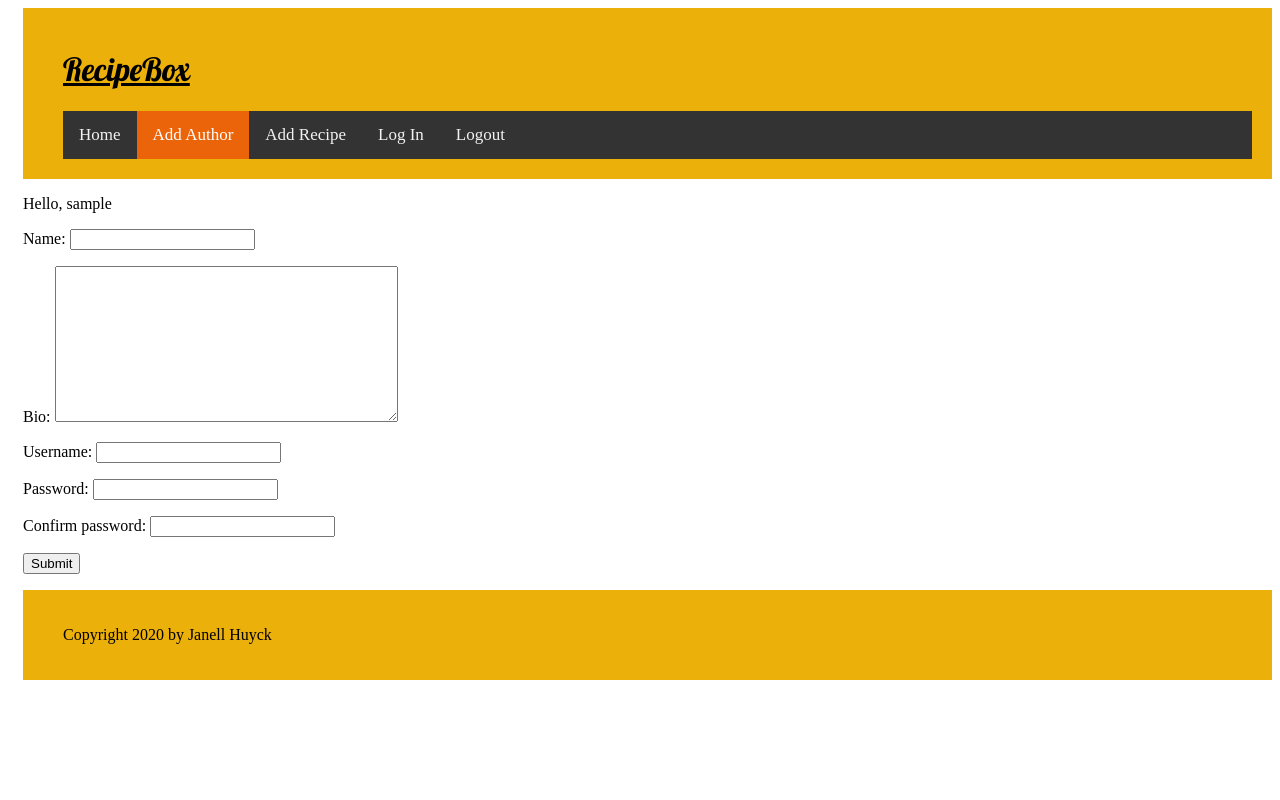
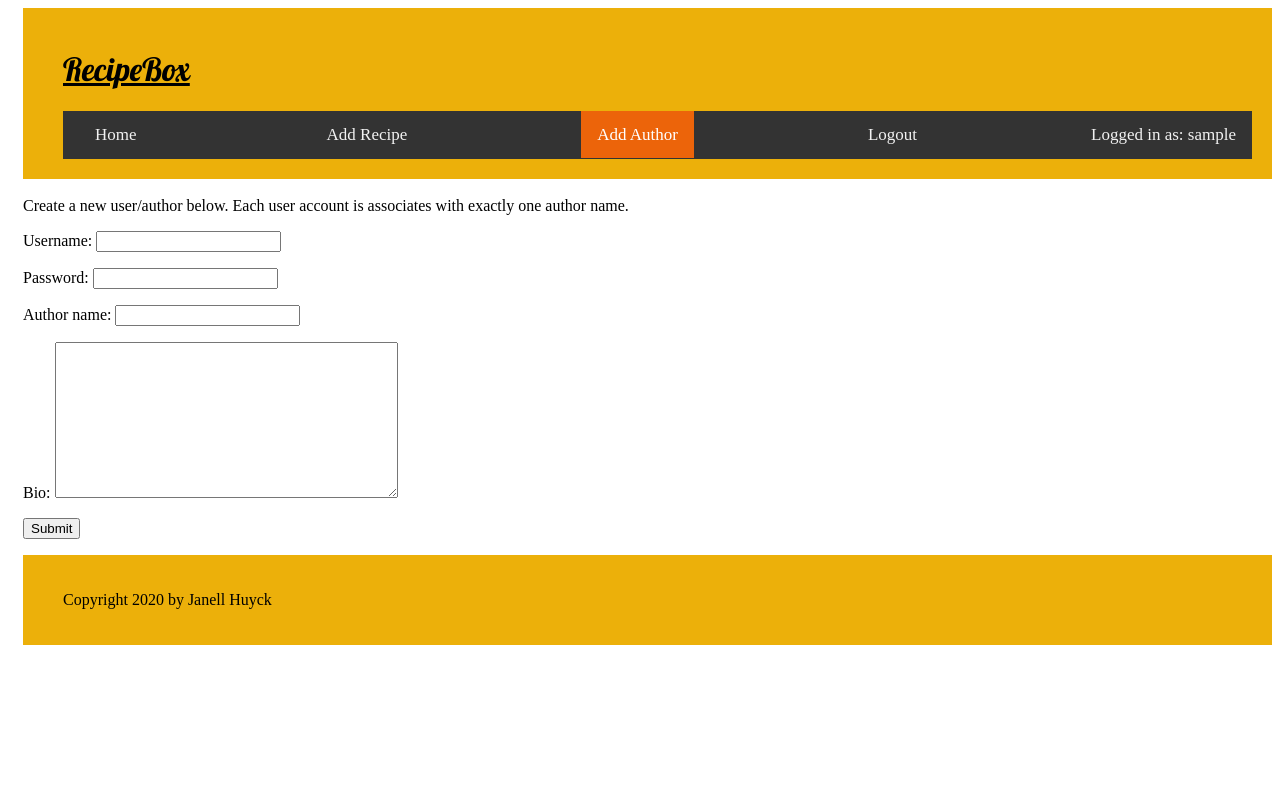
Before and after one commit to luisfff29/recipebox-1, a Django app: page /addauthor/ in a window 1280 px wide. Run offline with Django 3.2, Linux system fonts and the light colour scheme; the visitor is signed in with stand-in values (Sample User, id 1).

Commit message:
menu bar reacts to login status and staff/user status.  need staff status to access add-author page.

```diff
--- a/pyproject.toml
+++ b/pyproject.toml
@@ -7,8 +7,10 @@ authors = ["Janell.Huyck <Janell.Huyck@outlook.com>"]
 [tool.poetry.dependencies]
 python = "^3.8"
 django = "^3.0.5"
+flake8 = "^3.7.9"
 
 [tool.poetry.dev-dependencies]
+autopep8 = "^1.5.2"
 
 [build-system]
 requires = ["poetry>=0.12"]
--- a/recipes/forms.py
+++ b/recipes/forms.py
@@ -3,13 +3,11 @@ from recipes.models import Author
 
 
 class AddAuthorForm(forms.Form):
-    name = forms.CharField(max_length=50)
-    bio = forms.CharField(widget=forms.Textarea)
     username = forms.CharField(max_length=50)
     password = forms.CharField(
         max_length=30, widget=forms.PasswordInput)
-    confirm_password = forms.CharField(
-        max_length=30, widget=forms.PasswordInput)
+    author_name = forms.CharField(max_length=50)
+    bio = forms.CharField(widget=forms.Textarea)
 
 
 class AddRecipeForm(forms.Form):
--- a/recipes/static/css/recipes.css
+++ b/recipes/static/css/recipes.css
@@ -24,19 +24,25 @@ body {
 
 /* Add a black background color to the top navigation */
 .topnav {
+  display: flex;
+  flex-direction: row;
+  justify-content: space-between;
   background-color: #333;
   overflow: hidden;
+  padding: 14px 16px;
 }
 
 /* Style the links inside the navigation bar */
 .topnav a {
-  float: left;
+  align-self: flex-start;
+  /* float: left; */
   color: #f2f2f2;
   text-align: center;
   padding: 14px 16px;
   text-decoration: none;
   font-size: 17px;
 }
+
 
 /* Change the color of links on hover */
 .topnav a:hover {
@@ -49,3 +55,14 @@ body {
   background-color: rgb(236, 100, 10);
   color: white;
 }
+
+/* The "signed in as" tag in header */
+.signedIn {
+  align-self: flex-end;
+  justify-self: flex-end;
+  float: right;
+  color: #f2f2f2;
+  text-align: center;
+  text-decoration: none;
+  font-size: 17px;
+}
--- a/recipes/templates/recipes/add_form.html
+++ b/recipes/templates/recipes/add_form.html
@@ -1,10 +1,12 @@
 {% extends 'recipes/base.html' %}
 
 {% block content %}
+    <br>
+    {{ message_before }}
     <form action="" method="post">
         {% csrf_token %}
         {{ form.as_p }}
         <input type="submit" value="Submit">
-        {{ alt_message }}
+        {{ message_after }}
     </form>
 {% endblock %}
--- a/recipes/templates/recipes/author_detail.html
+++ b/recipes/templates/recipes/author_detail.html
@@ -3,7 +3,7 @@
 {%block content%}
     <h2>{{author.name}}</h2>
     <h3>Bio</h3>
-    {{author.about|linebreaksbr}}
+    {{author.bio|linebreaksbr}}
     <h3>Recipes Contributed</h3>
     <ul>
     {% for recipe in recipes %}
--- a/recipes/templates/recipes/base.html
+++ b/recipes/templates/recipes/base.html
@@ -8,19 +8,8 @@
     <body>
         <header>
             <h1>RecipeBox</h1>
-            {% comment %} Conditional classes for navigation links logic provided by
-            https://stackoverflow.com/questions/9793576/how-to-render-menu-with-one-active-item-with-dry {% endcomment %}
-            <div class="topnav">
-                <a href="{% url "home" %}" class="{% if request.resolver_match.url_name == "home" %}active{% endif %}">Home</a>
-                <a href="{% url "add_author" %}" class="{% if request.resolver_match.url_name == "add_author" %}active{% endif %}">Add Author</a>
-                <a href="{% url "add_recipe" %}" class="{% if request.resolver_match.url_name == "add_recipe" %}active{% endif %}">Add Recipe</a>
-                <a href="{% url "login" %}" class="{% if request.resolver_match.url_name == "login" %}active{% endif %}">Log In</a>
-                <a href="{% url 'logout' %}?next={% url 'home'%}"> Logout</a>
-            </div>
+            {%include 'recipes/menubar.html'%}
         </header>
-        {% if user.is_authenticated %}
-        <p> Hello, {{user.username}} </p>
-        {%endif%}
             {% block content %}
             {% endblock %}
 
--- /dev/null
+++ b/recipes/templates/recipes/menubar.html
@@ -0,0 +1,40 @@
+{% comment %} Conditional classes for navigation links logic provided by
+            https://stackoverflow.com/questions/9793576/how-to-render-menu-with-one-active-item-with-dry {% endcomment %}
+            <div class="topnav">
+
+                {% comment %} Everyone Can See {% endcomment %}
+                <div>
+                    <a href="{% url "home" %}" class="{% if request.resolver_match.url_name == "home" %}active{% endif %}">Home</a>
+                </div>
+
+                {% comment %} All logged in users can see {% endcomment %}
+                {% if user.is_authenticated %}
+                    <div>
+                        <a href="{% url "add_recipe" %}" class="{% if request.resolver_match.url_name == "add_recipe" %}active{% endif %}">Add Recipe</a>
+                    </div>
+                {% endif %}
+
+                {% comment %} Only staff can see {% endcomment %}
+                {% if user.is_authenticated and user.is_staff %}
+                    <div>
+                        <a href="{% url "add_author" %}" class="{% if request.resolver_match.url_name == "add_author" %}active{% endif %}">Add Author</a>
+                    </div>
+                {%endif%}
+
+                {% comment %} Only shows if you're logged out {% endcomment %}
+                {% if not user.is_authenticated %}
+                    <div>
+                        <a href="{% url "login" %}" class="{% if request.resolver_match.url_name == "login" %}active{% endif %}">Log In</a>
+                    </div>
+                {%endif%}
+
+                {% comment %} Only shows if you're logged in. {% endcomment %}
+                {% if user.is_authenticated %}
+                    <div>
+                        <a href="{% url 'logout' %}?next={% url 'home'%}"> Logout</a>
+                    </div>
+                    <div class="signedIn">
+                        Logged in as: {{user.username}}
+                    </div>
+                {%endif%}
+            </div>
--- a/recipes/views.py
+++ b/recipes/views.py
@@ -4,6 +4,7 @@ from recipes.models import Author, Recipe
 from recipes.forms import AddAuthorForm, AddRecipeForm, LoginForm
 from django.contrib.auth import login, logout, authenticate
 from django.contrib.auth.decorators import login_required
+from django.contrib.admin.views.decorators import staff_member_required
 from django.contrib.auth.models import User
 
 
@@ -12,26 +13,28 @@ def index(request):
     return render(request, 'recipes/index.html', {'recipes': recipes, })
 
 
-@login_required
+@staff_member_required(login_url='/login/?next=/addauthor/')
 def add_author(request):
     html = "recipes/add_form.html"
-
+    message_before = """Create a new user/author below.
+      Each user account is associates with exactly one author name."""
     if request.method == "POST":
         form = AddAuthorForm(request.POST)
         if form.is_valid():
             data = form.cleaned_data
-            if data['password'] == data['confirm_password']:
-                User.objects.create_user(
-                    username=data['username'],
-                    password=data['password']
-                )
-                Author.objects.create(
-                    name=data['name'],
-                    bio=data['bio'],
-                )
+            User.objects.create_user(
+                username=data['username'],
+                password=data['password']
+            )
+            Author.objects.create(
+                name=data['author_name'],
+                bio=data['bio'],
+                user=User.objects.get(username=data['username'])
+            )
         return HttpResponseRedirect(reverse('home'))
     form = AddAuthorForm()
-    return render(request, html, {'form': form})
+    return render(request, html, {
+        'form': form, 'message_before': message_before})
 
 
 @login_required
@@ -63,11 +66,11 @@ def author_detail(request, pk):
     recipes = Recipe.objects.filter(
         author=author).order_by('title')
     return render(request, 'recipes/author_detail.html', {
-        'author': author, 'recipes': recipes})
+        'author': author, 'recipes': recipes, })
 
 
 def loginview(request):
-    alt_message = ""
+    message_after = ""
     if request.method == "POST":
         form = LoginForm(request.POST)
         if form.is_valid():
@@ -80,20 +83,14 @@ def loginview(request):
                     request.GET.get('next', reverse('home'))
                 )
             else:
-                alt_message = """Credentials supplied do not match our records.
+                message_after = """Credentials supplied do not match our records.
                     Please try again."""
     form = LoginForm()
     return render(request, 'recipes/add_form.html',
-                  {'form': form, 'alt_message': alt_message})
+                  {'form': form, 'message_after': message_after})
 
 
-# @login_required
+@login_required()
 def logout_view(request):
     logout(request)
     return HttpResponseRedirect(request.GET.get('next', reverse('home')))
-
-
-def registerview(request):
-    alt_message = """If you already have an account
-        <a href='/login' target='blank'><strong>login</strong></a> instead."""
-    pass
```
Also changed, not shown: 1 other file.
